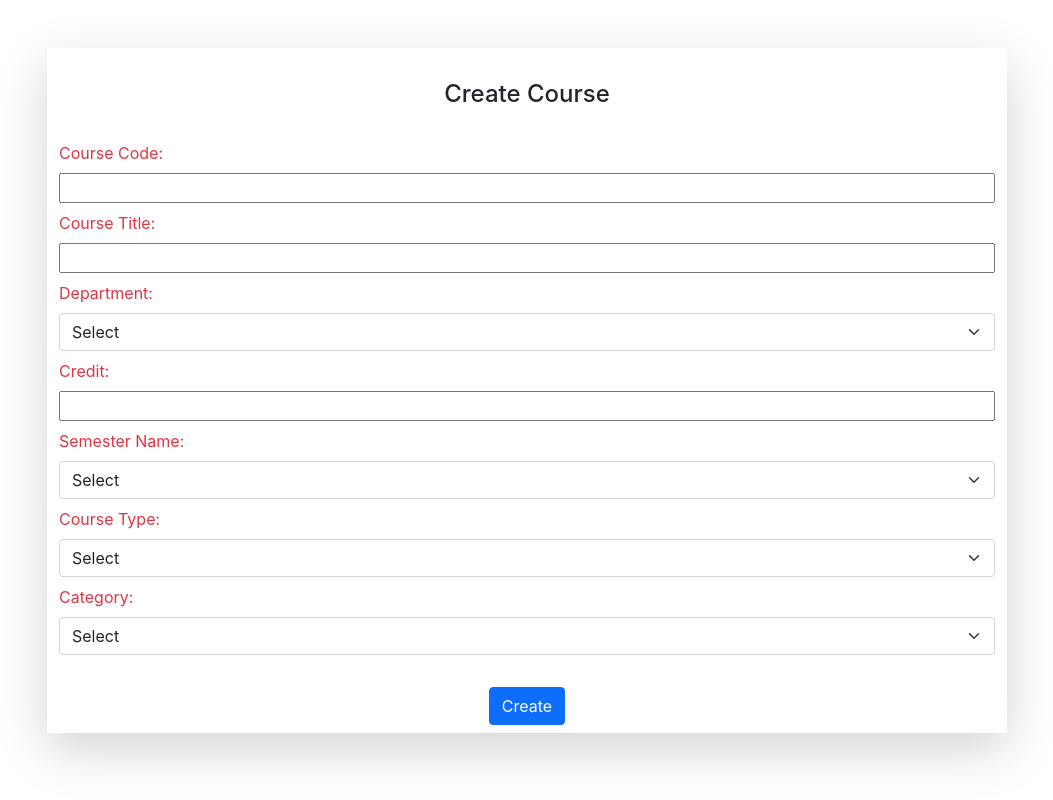
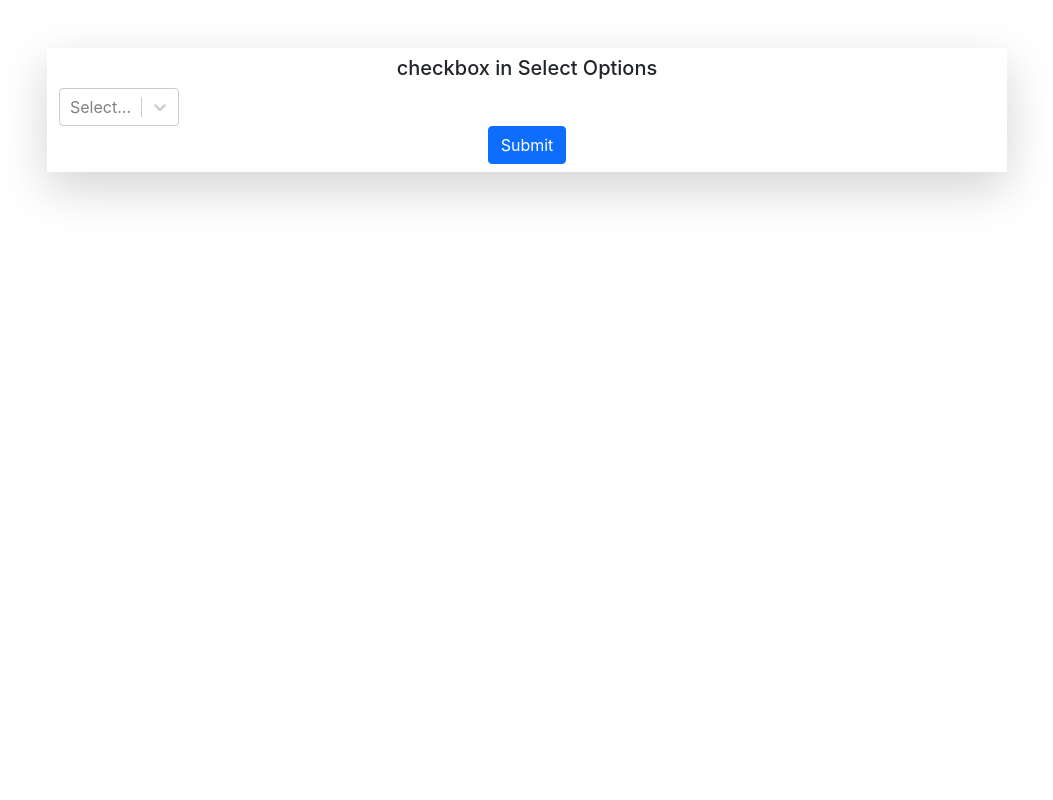
Before and after one commit to Jubair-Ahmed-Khan/course-create, a React (Create React App) app: page / in a window 1280 px wide. Shown: the whole page, without its empty margins (113-1166 px from the left). Built offline with nearby package versions, Linux system fonts and the light colour scheme.

Commit message:
select-checkbox added

```diff
--- a/package.json
+++ b/package.json
@@ -21,6 +21,7 @@
     "react-hook-form": "^7.34.2",
     "react-icons": "^4.4.0",
     "react-scripts": "5.0.1",
+    "react-select": "^5.4.0",
     "web-vitals": "^2.1.4",
     "xlsx": "^0.18.5"
   },
--- a/src/App.js
+++ b/src/App.js
@@ -1,4 +1,5 @@
-import CreateCourse from './Pages/CreateCourse/CreateCourse';
+// import CreateCourse from './Pages/CreateCourse/CreateCourse';
+import SearchBar from './Pages/SearchBar/SearchBar';
 // import EmailForm from './Pages/EmailForm/EmailForm';
 // import StudentCourseRegister from './Pages/StudentCourseRegister/StudentCourseRegister';
 
@@ -15,7 +16,8 @@ import CreateCourse from './Pages/CreateCourse/CreateCourse';
 function App() {
   return (
     <div>
-      <CreateCourse></CreateCourse>
+      <SearchBar></SearchBar>
+      {/* <CreateCourse></CreateCourse> */}
       {/* <EmailForm></EmailForm> */}
       {/* <StudentCourseRegister></StudentCourseRegister> */}
       {/* <AssignMarks></AssignMarks> */}
--- a/src/Pages/CreateCourse/CreateCourse.js
+++ b/src/Pages/CreateCourse/CreateCourse.js
@@ -1,10 +1,12 @@
-import React from 'react';
+import React, { useState } from 'react';
 import Form from 'react-bootstrap/form';
 import { useForm } from 'react-hook-form';
 
 const CreateCourse = () => {
 
     const { register, handleSubmit } = useForm();
+    const [category, setCategory] = useState("");
+    const [title, setTitle] = useState("");
 
     const onSubmit = data => {
         console.log(data);
@@ -25,7 +27,7 @@ const CreateCourse = () => {
                         </Form.Group>
                         <Form.Group className="mb-2">
                             <Form.Label className='text-danger'>Course Title: </Form.Label>
-                            <input type="text" {...register("course_title", { required: true })} className="w-100" />
+                            <input type="text" {...register("course_title", { required: true })} className="w-100" value={title} />
                         </Form.Group>
                         {/* <Form.Group className="mb-3">
                             <Form.Label className='text-danger'>Department: </Form.Label>
@@ -45,7 +47,7 @@ const CreateCourse = () => {
                                 <option value="ftns">Food Technology and Nutritional Science</option>
                                 <option value="bge">Biotechnology and Genetic Engineering</option>
                                 <option value="bmb">Biochemistry and Molecular Biology</option>
-                                <option value="6">Pharmacy</option>
+                                <option value="pharm">Pharmacy</option>
                                 <option value="chem">Chemistry</option>
                                 <option value="math">Mathematics</option>
                                 <option value="phy">Physics</option>
@@ -90,13 +92,30 @@ const CreateCourse = () => {
                         <Form.Group className="mb-2">
                             <Form.Label className='text-danger'>Category:</Form.Label>
                             <br></br>
-                            <Form.Select {...register("category", { required: true })}>
+                            <Form.Select onChange={(e) => setCategory(e.target.value)}>
                                 <option>Select</option>
                                 <option value="compulsory">Compulsory</option>
                                 <option value="optional">Optional</option>
 
                             </Form.Select>
                         </Form.Group>
+                        {
+                            category &&
+                            <Form.Group className="mb-2">
+                                <Form.Label className='text-danger'>Optional Subject List: </Form.Label>
+                                <Form.Select {...register("course_title", { required: true })} onChange={(e) => setTitle(e.target.value)}>
+                                    <option>Select</option>
+                                    <option value="simulation">Simulation and Modelling</option>
+                                    <option value="simulation_lab">Simulation and Modelling Lab</option>
+                                    <option value="multimedia">Basic Multimedia Theory</option>
+                                    <option value="multimedia_lab">Basic Multimedia Theory Lab</option>
+                                    <option value="computational_geometry">Computational Geometry</option>
+                                    <option value="computational_geometry_lab">Computational Geometry Lab</option>
+
+                                </Form.Select>
+                            </Form.Group>
+
+                        }
                     </div>
 
                     <br />
--- /dev/null
+++ b/src/Pages/Option/Option.js
@@ -0,0 +1,19 @@
+import React from 'react';
+import { components } from "react-select";
+
+const Option = (props) => {
+    return (
+        <div>
+            <components.Option {...props}>
+                <input
+                    type="checkbox"
+                    checked={props.isSelected}
+                    onChange={() => null}
+                />{" "}
+                <label>{props.label}</label>
+            </components.Option>
+        </div>
+    );
+};
+
+export default Option;
--- /dev/null
+++ b/src/Pages/SearchBar/SearchBar.js
@@ -0,0 +1,59 @@
+import React, { useState } from "react";
+import { default as ReactSelect } from "react-select";
+import Option from "../Option/Option";
+
+const SearchBar = () => {
+    const [optionSelected, setOptionSelected] = useState(null);
+    const [teacherList, setTeacherList] = useState([]);
+
+    const teacherOptions = [
+        { value: "lubna", label: "Lubna Yasmin Pinky" },
+        { value: "nasir", label: "Mostofa Kamal Nasir" },
+        { value: "motiur", label: "Md. Motiur Rahman" },
+        { value: "mahfuz", label: "Md. Mahfuz Reza" },
+        { value: "delowar", label: "A.S.M Delowar Hossain" },
+        { value: "hadifur", label: "Hadifur Rahman" },
+    ];
+    const handleChange = (selected) => {
+        setOptionSelected(selected);
+        setTeacherList(selected);
+        //console.log(selected);
+    };
+    const handleClick = () => {
+        console.log(teacherList);
+    };
+    return (
+        <div className='container-fluid shadow-lg w-75 my-5 py-2'>
+            <h5 className="text-center">checkbox in Select Options</h5>
+            <div>
+                <span
+                    className="d-inline-block"
+                    data-toggle="popover"
+                    data-trigger="focus"
+                    data-content="Please selecet account(s)"
+                >
+                    <ReactSelect
+                        options={teacherOptions}
+                        isMulti
+                        closeMenuOnSelect={false}
+                        hideSelectedOptions={false}
+                        components={{
+                            Option
+                        }}
+                        onChange={handleChange}
+                        allowSelectAll={true}
+                        value={optionSelected}
+                    />
+
+                </span>
+            </div>
+            <div className="text-center">
+                <button className="btn btn-primary" onClick={handleClick}>Submit</button>
+            </div>
+
+        </div>
+
+    );
+};
+
+export default SearchBar;
```
Also changed, not shown: 1 other file (tests, documents, lock files or other folders).
